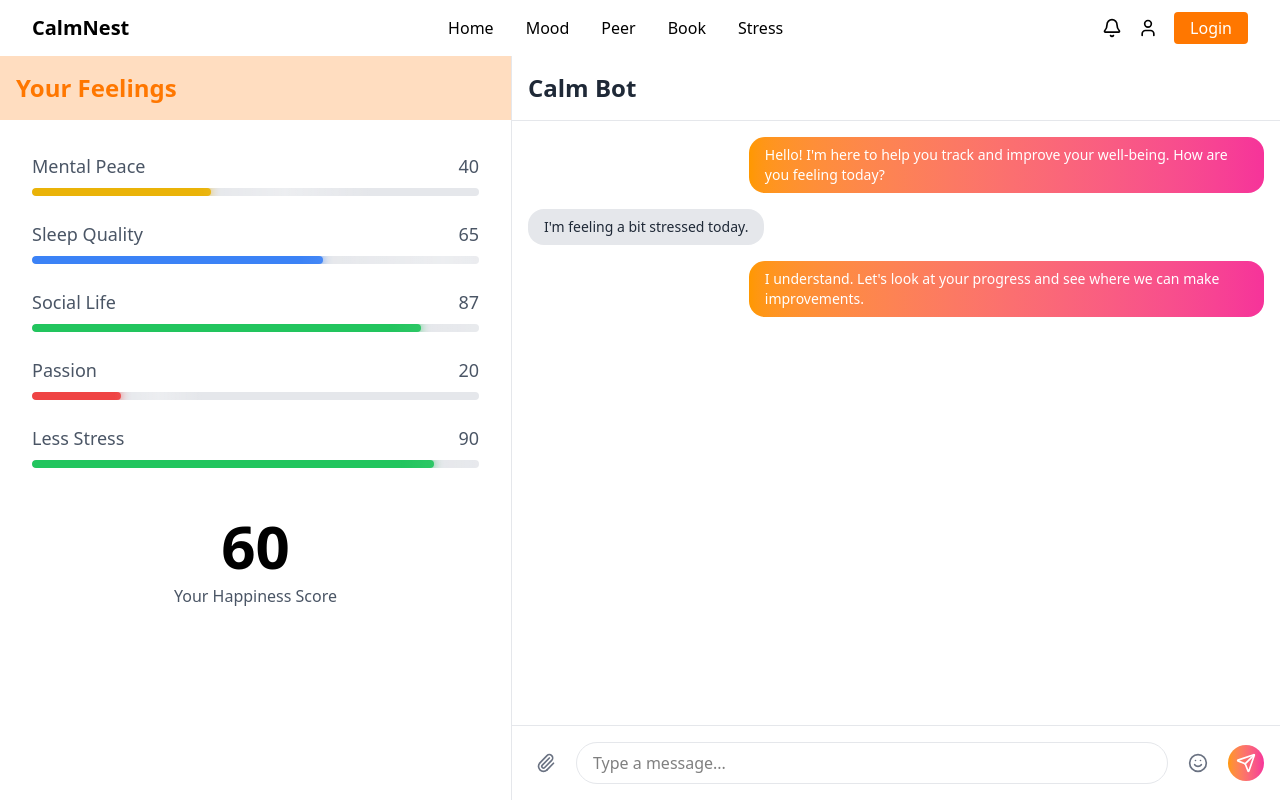
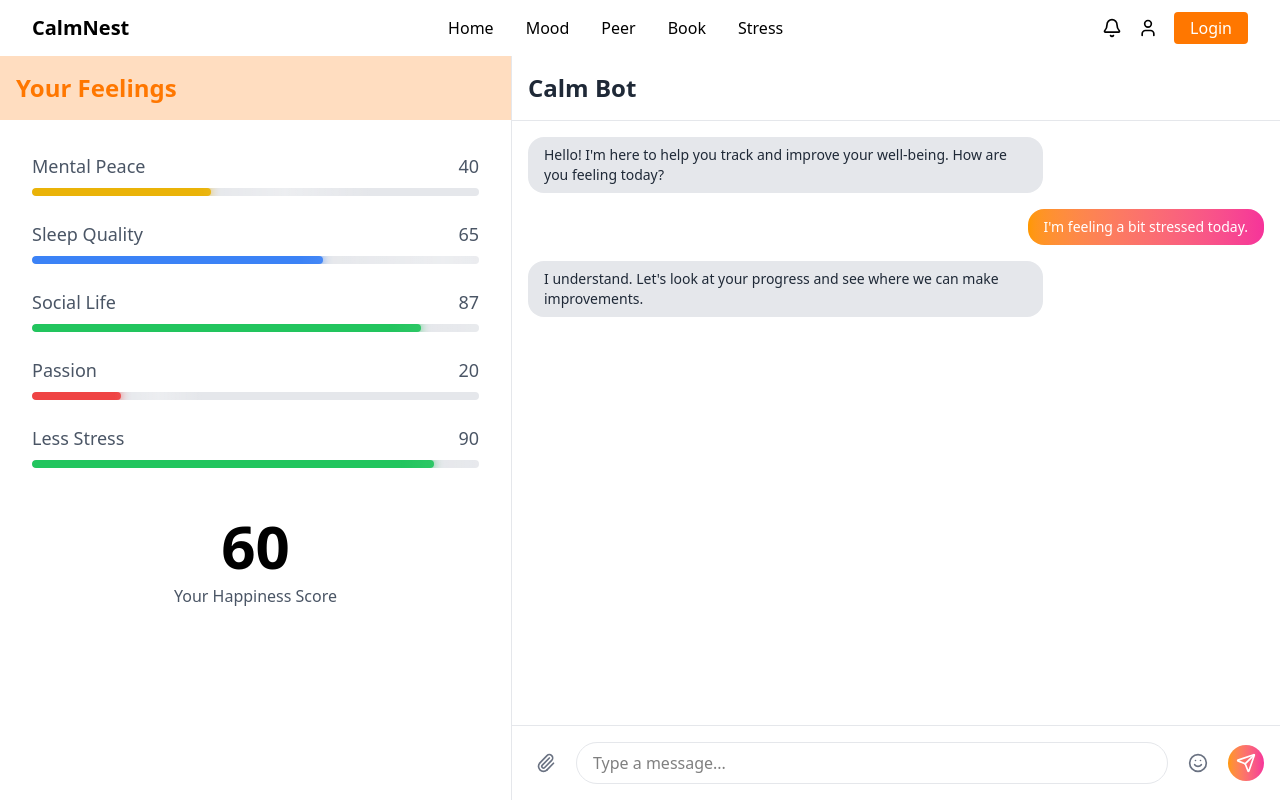
Before and after one commit to NSuryansh/Built_it, a React (Vite) app in the folder frontend/: page /mood in a window 1280 px wide. Built offline with nearby package versions, Linux system fonts and the light colour scheme.

Commit message:
Added message sending functionality to mood and peer

```diff
--- a/frontend/src/components/ChatInput.jsx
+++ b/frontend/src/components/ChatInput.jsx
@@ -1,17 +1,7 @@
 import React, { useState } from "react";
 import { Send, Paperclip, Smile } from "lucide-react";
 
-export default function ChatInput() {
-  const [message, setMessage] = useState("");
-
-  const handleSubmit = (e) => {
-    e.preventDefault();
-    if (message.trim()) {
-      // Handle message submission
-      setMessage("");
-    }
-  };
-
+const ChatInput = ({ message, setMessage, handleSubmit }) => {
   return (
     <form
       onSubmit={handleSubmit}
@@ -39,11 +29,13 @@ export default function ChatInput() {
         </button>
         <button
           type="submit"
-          className="p-2 cursor-pointer text-[var(--custom-white)] bg-gradient-to-r from-[var(--peer-custom-orange-500)] to-[var(--peer-custom-pink-500)] rounded-full hover:opacity-90 transition-opacity"
+          className="p-2 cursor-pointer text-[var(--mp-custom-white)] bg-gradient-to-r from-[var(--peer-custom-orange-500)] to-[var(--peer-custom-pink-500)] rounded-full hover:opacity-90 transition-opacity"
         >
           <Send className="w-5 h-5" />
         </button>
       </div>
     </form>
   );
-}
+};
+
+export default ChatInput;
--- a/frontend/src/components/ChatMessage.jsx
+++ b/frontend/src/components/ChatMessage.jsx
@@ -1,15 +1,13 @@
 import React from "react";
 
-export default function ChatMessage({ message, isReceived }) {
+export default function ChatMessage({ message, isSent }) {
   return (
-    <div
-      className={`flex ${isReceived ? "justify-start" : "justify-end"} mb-4`}
-    >
+    <div className={`flex ${isSent ? "justify-end" : "justify-start"} mb-4`}>
       <div
         className={`max-w-[70%] rounded-2xl px-4 py-2 ${
-          isReceived
-            ? "bg-[var(--mp-custom-gray-200)] text-[var(--mp-custom-gray-800)]"
-            : "bg-gradient-to-r from-[var(--peer-custom-orange-500)] to-[var(--peer-custom-pink-500)] text-[var(--custom-white)]"
+          isSent
+            ? "bg-gradient-to-r from-[var(--peer-custom-orange-500)] to-[var(--peer-custom-pink-500)] text-[var(--custom-white)]"
+            : "bg-[var(--mp-custom-gray-200)] text-[var(--mp-custom-gray-800)]"
         }`}
       >
         <p className="text-sm">{message}</p>
--- a/frontend/src/pages/Mood.jsx
+++ b/frontend/src/pages/Mood.jsx
@@ -1,25 +1,61 @@
-import React from 'react';
-import ProgressPage from '../components/ProgressPage';
-import ChatMessage from '../components/ChatMessage';
-import ChatInput from '../components/ChatInput';
+import React, { useState } from "react";
+import ProgressPage from "../components/ProgressPage";
+import ChatMessage from "../components/ChatMessage";
+import ChatInput from "../components/ChatInput";
 
 export default function Mood() {
+  const [message, setMessage] = useState("");
+
+  const [chats, setChats] = useState([
+    {
+      self: "False",
+      message:
+        "Hello! I'm here to help you track and improve your well-being. How are you feeling today?",
+    },
+    {
+      self: "True",
+      message: "I'm feeling a bit stressed today.",
+    },
+    {
+      self: "False",
+      message:
+        "I understand. Let's look at your progress and see where we can make improvements.",
+    },
+  ]);
+
+  const handleSubmit = (e) => {
+    e.preventDefault();
+    if (message.trim()) {
+      setChats([...chats, { self: "True", message: message }]);
+      setMessage("");
+    }
+  };
+
   return (
-
     <div className="flex-1 flex overflow-hidden">
       <div className="flex-1 overflow-y-auto border-r border-[var(--mp-custom-gray-200)]">
         <ProgressPage />
       </div>
       <div className="w-3/5 flex flex-col">
         <div className="p-4 border-b border-[var(--mp-custom-gray-200)] bg-[var(--mp-custom-white)]">
-            <h2 className="text-2xl font-bold text-[var(--mp-custom-gray-800)]">Calm Bot</h2>
+          <h2 className="text-2xl font-bold text-[var(--mp-custom-gray-800)]">
+            Calm Bot
+          </h2>
         </div>
         <div className="flex-1 overflow-y-auto p-4 bg-[var(--mp-custom-white)]">
-            <ChatMessage message="Hello! I'm here to help you track and improve your well-being. How are you feeling today?" />
-            <ChatMessage message="I'm feeling a bit stressed today." isReceived />
-            <ChatMessage message="I understand. Let's look at your progress and see where we can make improvements." />
+          {chats.map((msg, index) => (
+            <ChatMessage
+              message={msg.message}
+              key={index}
+              isSent={msg.self === "True"}
+            />
+          ))}
         </div>
-          <ChatInput />
+        <ChatInput
+          message={message}
+          setMessage={setMessage}
+          handleSubmit={handleSubmit}
+        />
       </div>
     </div>
   );
--- a/frontend/src/pages/Peer.jsx
+++ b/frontend/src/pages/Peer.jsx
@@ -1,10 +1,22 @@
-import React, { useState } from "react";
+import React, { useEffect, useState } from "react";
 import ChatList from "../components/ChatList";
 import ChatMessage from "../components/ChatMessage";
 import ChatInput from "../components/ChatInput";
 
 export default function Peer() {
-  const chats = [
+  const [message, setMessage] = useState("");
+
+  const handleSubmit = (e) => {
+    e.preventDefault();
+    if (message.trim()) {
+      const newChats = chats;
+      newChats[selectedChat].messages.push({ self: "True", message: message });
+      setChats(newChats);
+      setMessage("");
+    }
+  };
+
+  const [chats, setChats] = useState([
     {
       name: "Casual Catch-up",
       messages: [
@@ -70,7 +82,7 @@ export default function Peer() {
         },
       ],
     },
-  ];
+  ]);
 
   const [selectedChat, setSelectedChat] = useState(0);
 
@@ -92,11 +104,15 @@ export default function Peer() {
             <ChatMessage
               key={index}
               message={msg.message}
-              isReceived={msg.self === "False"}
+              isSent={msg.self === "True"}
             />
           ))}
         </div>
-        <ChatInput />
+        <ChatInput
+          message={message}
+          setMessage={setMessage}
+          handleSubmit={handleSubmit}
+        />
       </div>
     </div>
   );
```
Also changed, not shown: 1 other file (tests, documents, lock files or other folders). Lines whose indentation alone changed are shown as unchanged.
